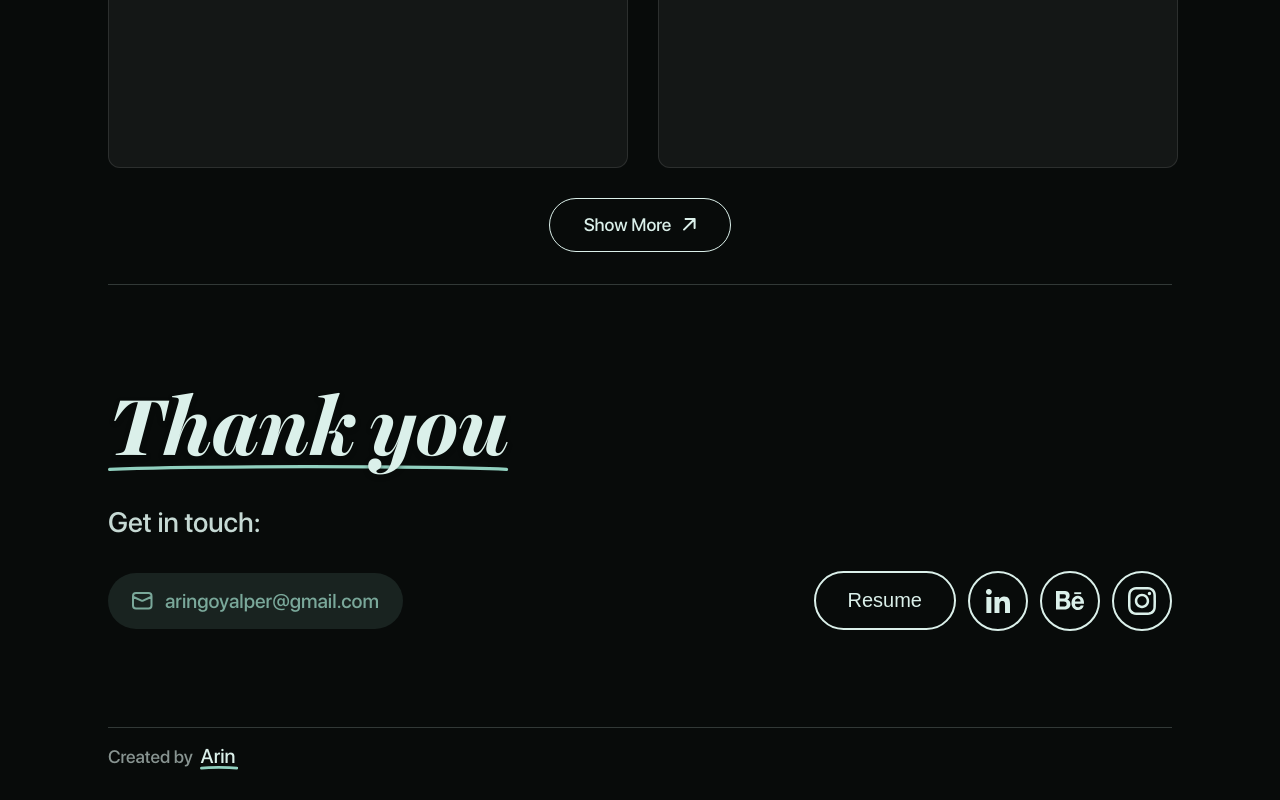
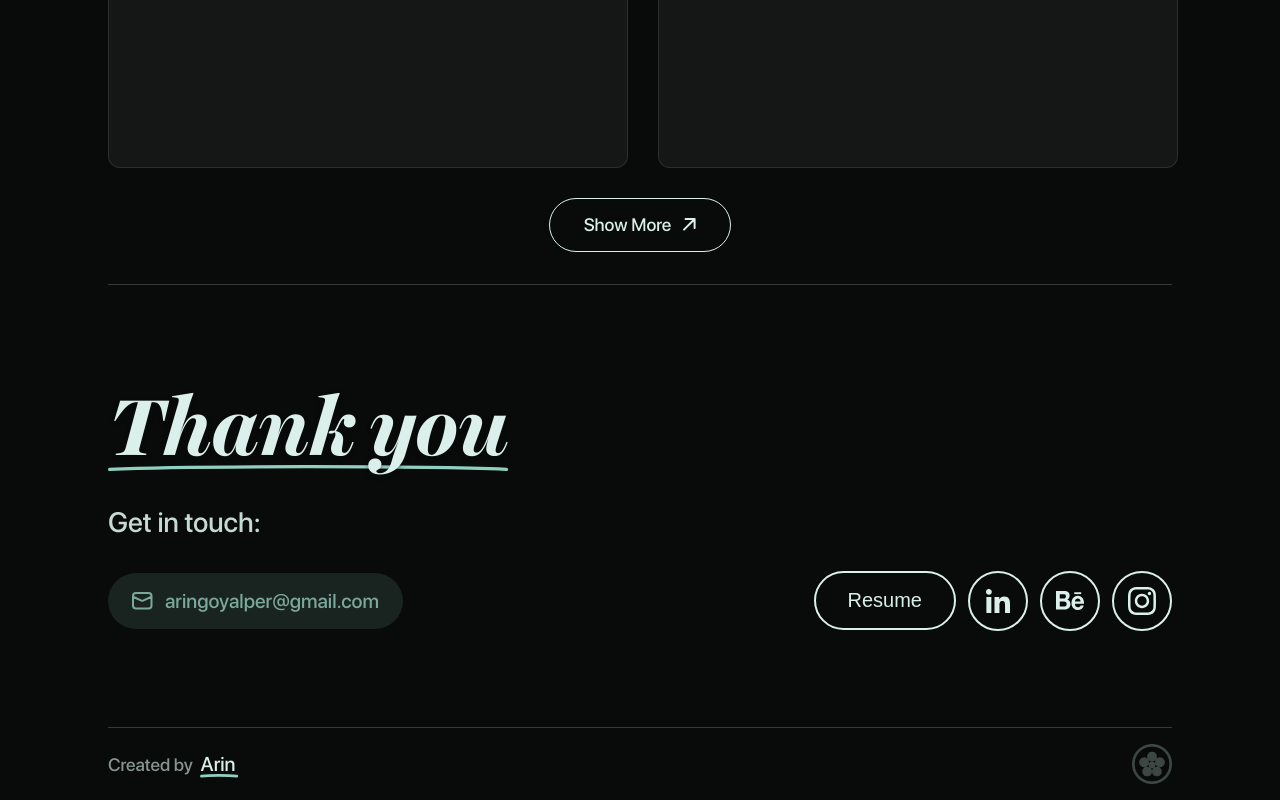
Before and after one commit to arin-goyal/portfolio-website, a React (Vite) app: page / in a window 1280 px wide. Shown: the part 1973-2773 px from the top of the page. Built offline with nearby package versions, Linux system fonts and the light colour scheme; a web font is replaced by a local one.

Commit message:
Added an easter egg

```diff
--- a/src/components/Credits.css
+++ b/src/components/Credits.css
@@ -1,8 +1,13 @@
 .credits-container {
   width: 100%;
-  padding: 16px 108px; /* Restoring some vertical padding for breathing room */
+  padding: 16px 108px;
   background-color: transparent;
   box-sizing: border-box;
+
+  /* Flexbox settings for automatic gap */
+  display: flex;
+  justify-content: space-between;
+  align-items: center;
 }
 
 .credits-text {
@@ -12,7 +17,6 @@
   margin: 0;
 }
 
-/* New Wrapper to anchor the SVG */
 .name-wrapper {
   position: relative;
   display: inline-block;
@@ -27,9 +31,30 @@
 
 .credits-underline {
   position: absolute;
-  /* Positions the SVG directly under the text */
   bottom: -3px;
-  left: 3px;   /* Matches the margin-left of the name */
-  width: 100%; /* Makes the SVG stretch to match name width */
+  left: 3px;
+  width: 100%;
   height: auto;
 }
+
+/* Easter Egg Styling */
+.credits-easter-egg {
+  width: 40px; /* Adjust size as needed for a square look */
+  height: 40px;
+  object-fit: cover;
+  opacity: 0.6; /* Subtle look, can increase on hover */
+  transition: transform 0.3s ease, opacity 0.3s ease;
+  cursor: help; /* Clue that it's an easter egg */
+}
+
+.credits-easter-egg:hover {
+  opacity: 1;
+  transform: scale(1.1) rotate(5deg);
+}
+
+/* Responsive adjustment for 108px margin */
+@media (max-width: 768px) {
+  .credits-container {
+    padding: 16px 24px;
+  }
+}
--- a/src/components/Credits.tsx
+++ b/src/components/Credits.tsx
@@ -3,6 +3,7 @@ import './Credits.css';
 const Credits = () => {
   return (
     <div className="credits-container">
+      {/* Left side: Text */}
       <p className="credits-text">
         Created by{' '}
         <span className="name-wrapper">
@@ -12,6 +13,13 @@ const Credits = () => {
           </svg>
         </span>
       </p>
+
+      {/* Right side: Easter Egg PNG */}
+      <img
+        src="/Easter-egg.png"
+        alt="Easter Egg"
+        className="credits-easter-egg"
+      />
     </div>
   );
 };
```
